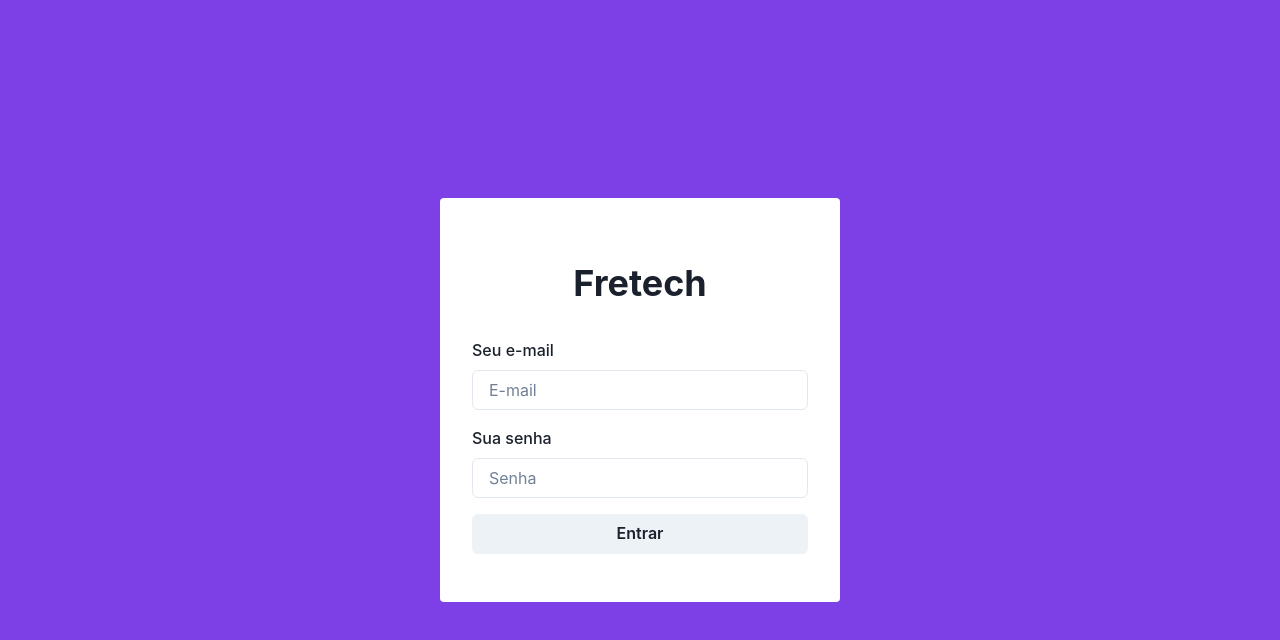
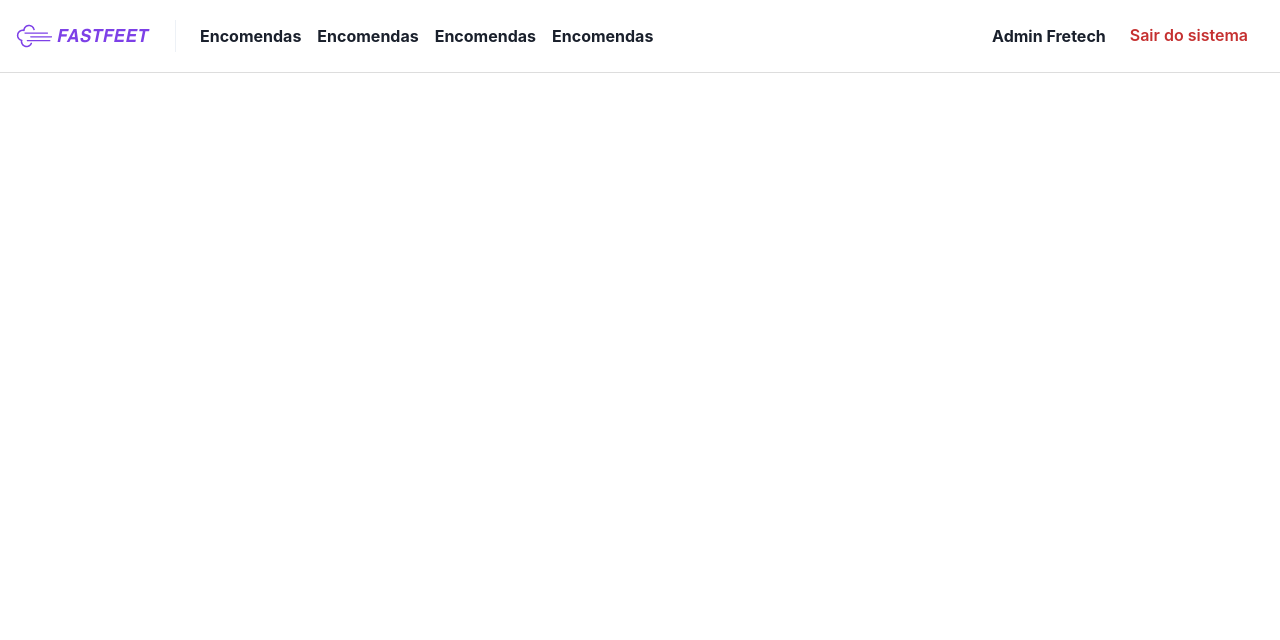
Before and after one commit to guilhermeaw/fretech, a React (Vite) app in the folder frontend/: page / in a window 1280 px wide. Shown: the top 640 px of the page. Built offline with nearby package versions, Linux system fonts and the light colour scheme.

Commit message:
Adiciona estrutura inicial do componente de Header

```diff
--- a/frontend/src/App.tsx
+++ b/frontend/src/App.tsx
@@ -1,7 +1,7 @@
-import Login from './pages/Login';
+import { Header } from './components/Header';
 
 const App = () => {
-  return <Login />;
+  return <Header />;
 };
 
 export default App;
--- /dev/null
+++ b/frontend/src/components/Header/index.tsx
@@ -0,0 +1,66 @@
+import {
+  Box,
+  Button,
+  Center,
+  Divider,
+  HStack,
+  Link,
+  ListItem,
+  Text,
+  UnorderedList,
+} from '@chakra-ui/react';
+
+export const Header = () => {
+  return (
+    <HStack
+      bgColor="white"
+      justify="space-between"
+      borderBottom="1px solid #ddd"
+      p="1rem"
+    >
+      <HStack>
+        <img
+          src="/assets/images/logo.png"
+          alt=""
+          style={{ marginRight: '1rem' }}
+        />
+
+        <Center h="2rem">
+          <Divider orientation="vertical" />
+        </Center>
+
+        <Box as="nav">
+          <UnorderedList display="flex">
+            <ListItem listStyleType="none">
+              <Link mr="1rem" href="/">
+                <Text as="strong">Encomendas</Text>
+              </Link>
+            </ListItem>
+            <ListItem listStyleType="none">
+              <Link mr="1rem" href="/">
+                <Text as="strong">Encomendas</Text>
+              </Link>
+            </ListItem>
+            <ListItem listStyleType="none">
+              <Link mr="1rem" href="/">
+                <Text as="strong">Encomendas</Text>
+              </Link>
+            </ListItem>
+            <ListItem listStyleType="none">
+              <Link mr="1rem" href="/">
+                <Text as="strong">Encomendas</Text>
+              </Link>
+            </ListItem>
+          </UnorderedList>
+        </Box>
+      </HStack>
+
+      <HStack>
+        <Text as="strong">Admin Fretech</Text>
+        <Button variant="ghost" colorScheme="red">
+          Sair do sistema
+        </Button>
+      </HStack>
+    </HStack>
+  );
+};
```
Also changed, not shown: frontend/public/assets/images/logo.png (added).
